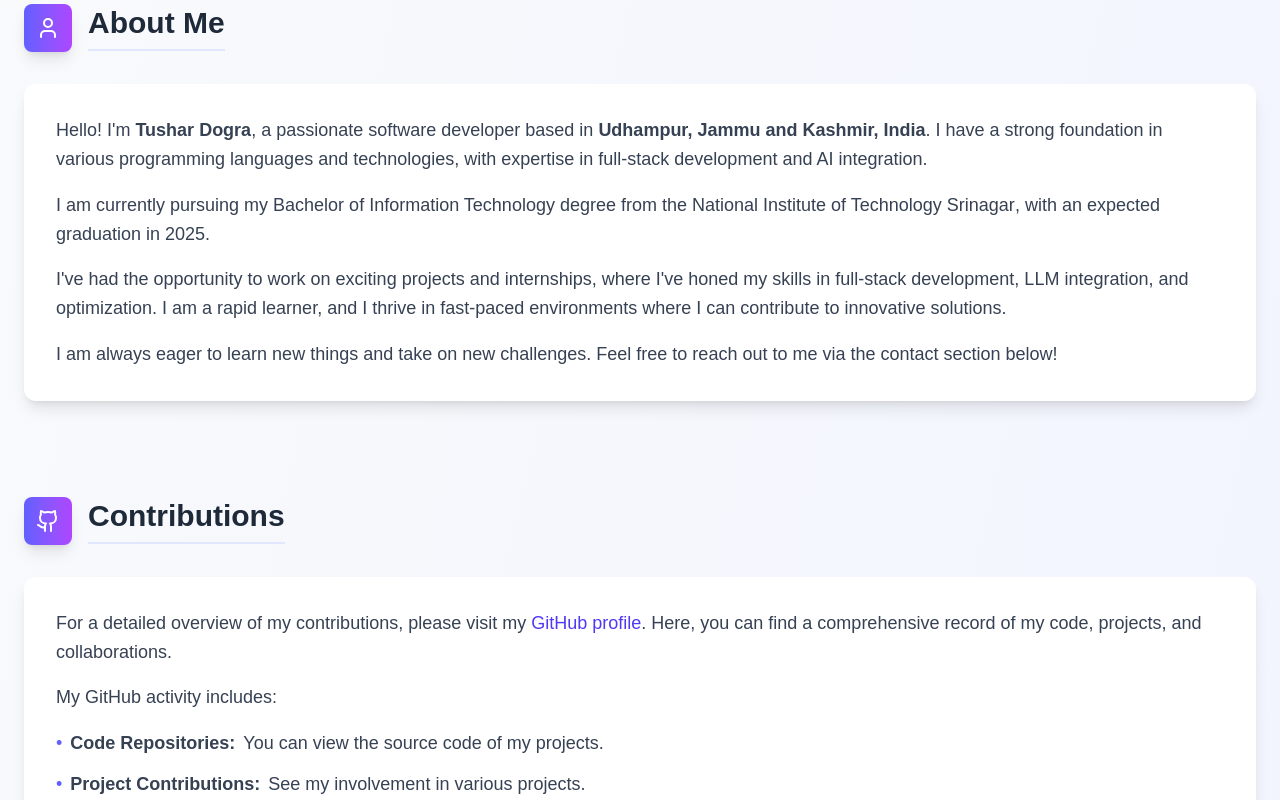
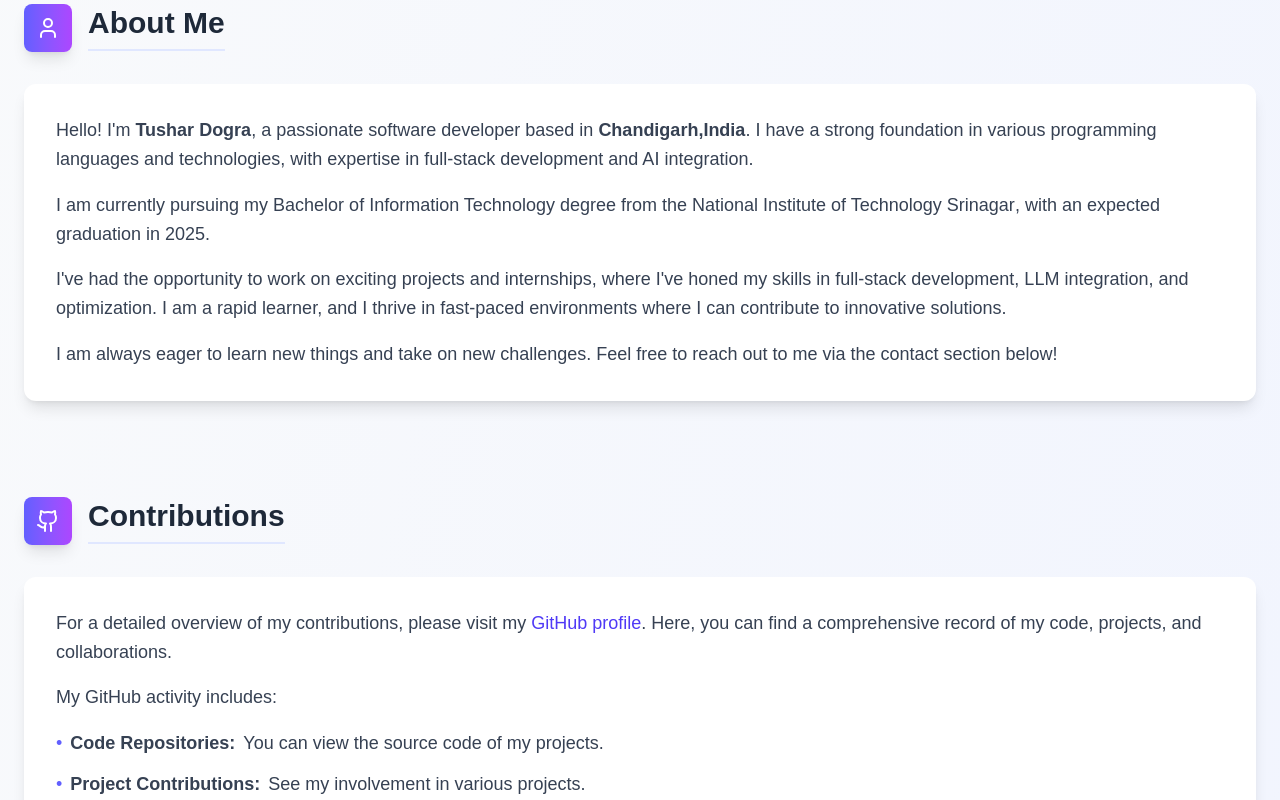
Before and after one commit to strikertushar19/portfolio, a Next.js app: page / in a window 1280 px wide. Shown: the part 860-1660 px from the top of the page. Built offline with nearby package versions, Linux system fonts and the light colour scheme.

Commit message:
updated address

```diff
--- a/app/page.tsx
+++ b/app/page.tsx
@@ -25,7 +25,7 @@ const resumeData = {
     contact: {
         phone: '+918491057538',
         email: 'tushardogra19@gmail.com',
-        location: 'Udhampur, Jammu and Kashmir, India',
+        location: 'Chandigarh,India',
         linkedin: 'https://www.linkedin.com/in/tushar-dogra-55b687240/',
         github: 'https://github.com/strikertushar19',
         twitter: 'https://x.com/0Tushar'
```
